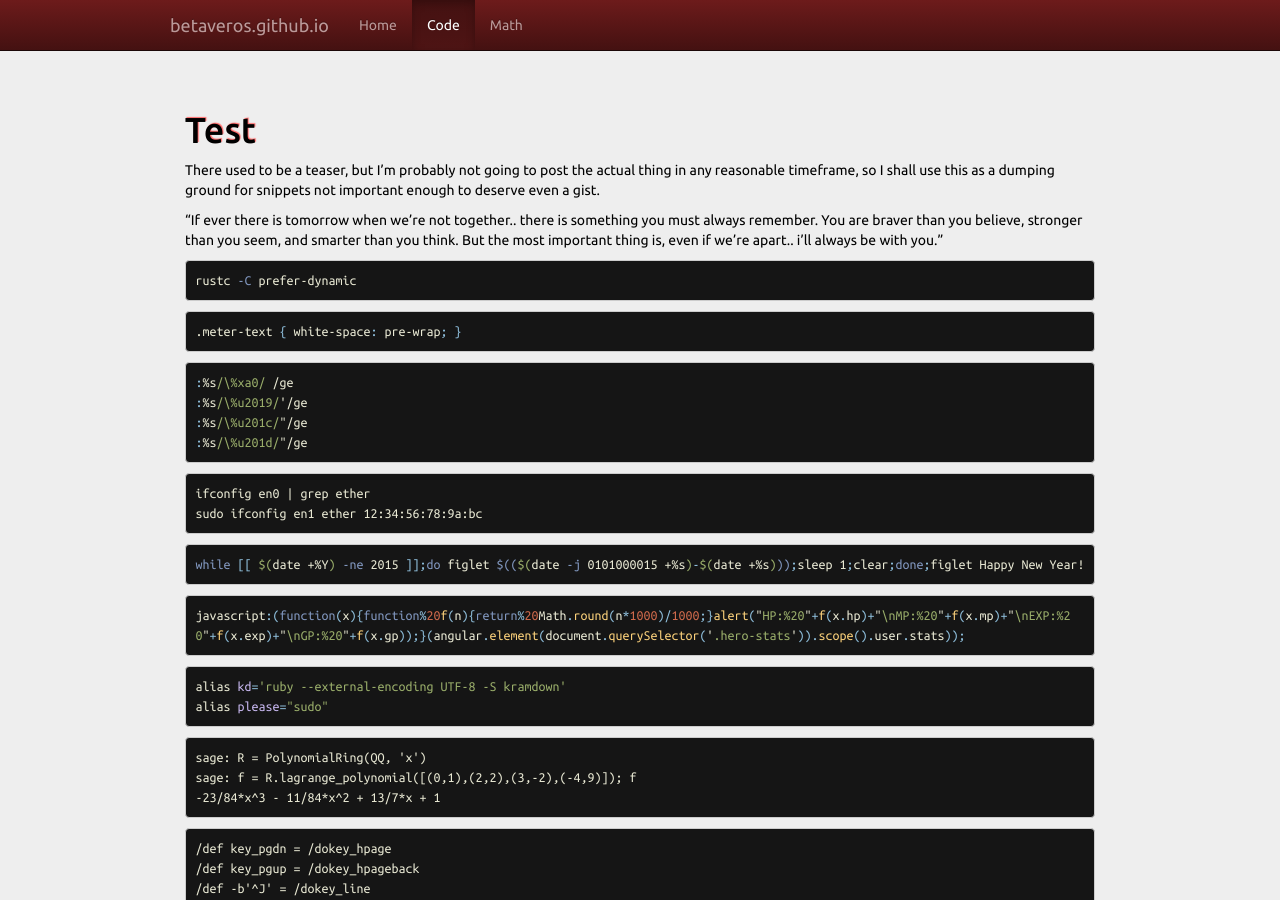
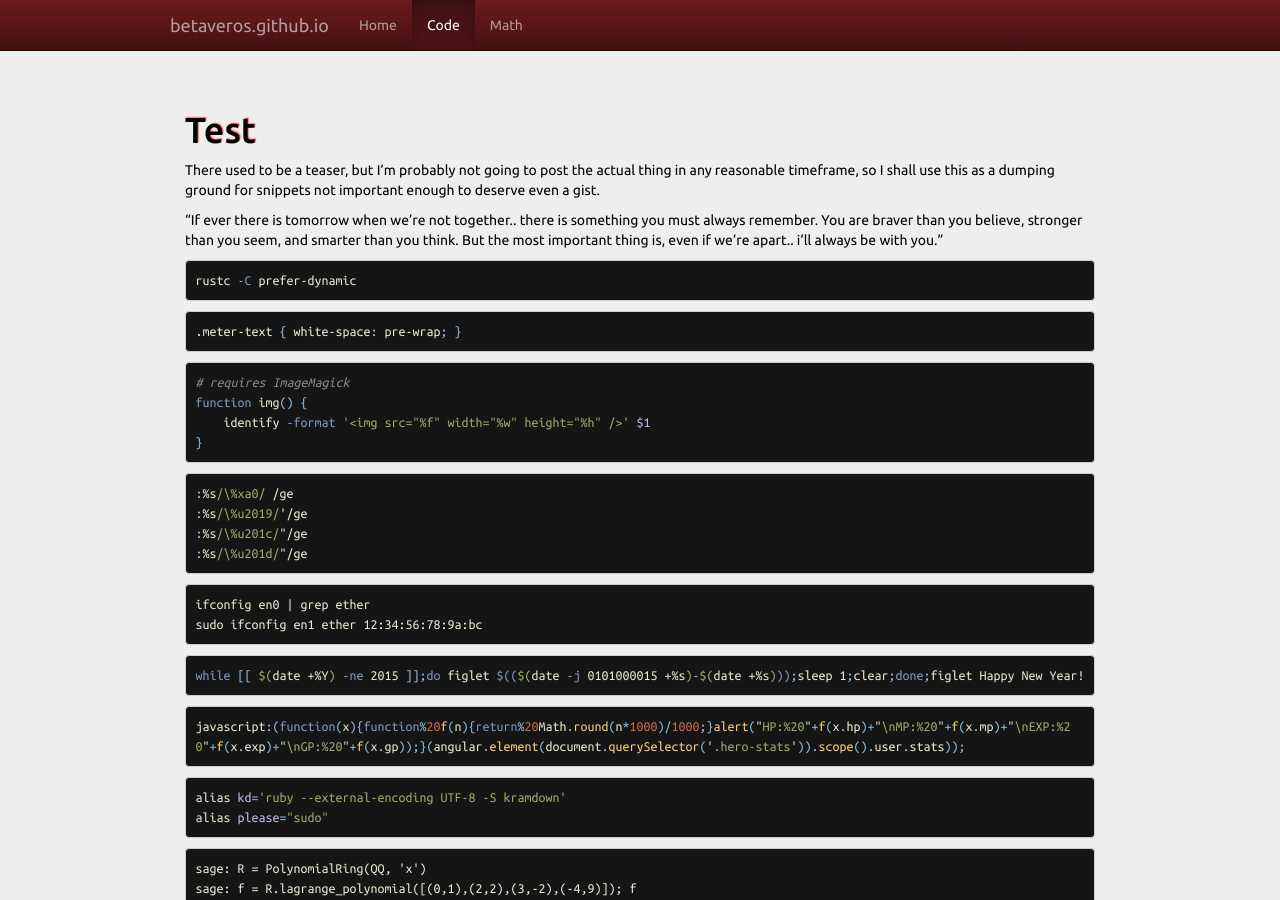
Before and after one commit to betaveros/betaveros.github.io, a Jekyll site: the page built from _posts/2014-04-22-test.markdown, in a window 1280 px wide and 900 px high. Built offline with Jekyll 4.4.1, drawn with Linux system fonts in a browser that asks for light colours.

Commit message:
ImageMagick <img> format utility

```diff
--- a/_posts/2014-04-22-test.markdown
+++ b/_posts/2014-04-22-test.markdown
@@ -14,6 +14,13 @@ rustc -C prefer-dynamic
 
 {% highlight css %}
 .meter-text { white-space: pre-wrap; }
+{% endhighlight %}
+
+{% highlight sh %}
+# requires ImageMagick
+function img() {
+    identify -format '<img src="%f" width="%w" height="%h" />' $1
+}
 {% endhighlight %}
 
 {% highlight vim %}
```
